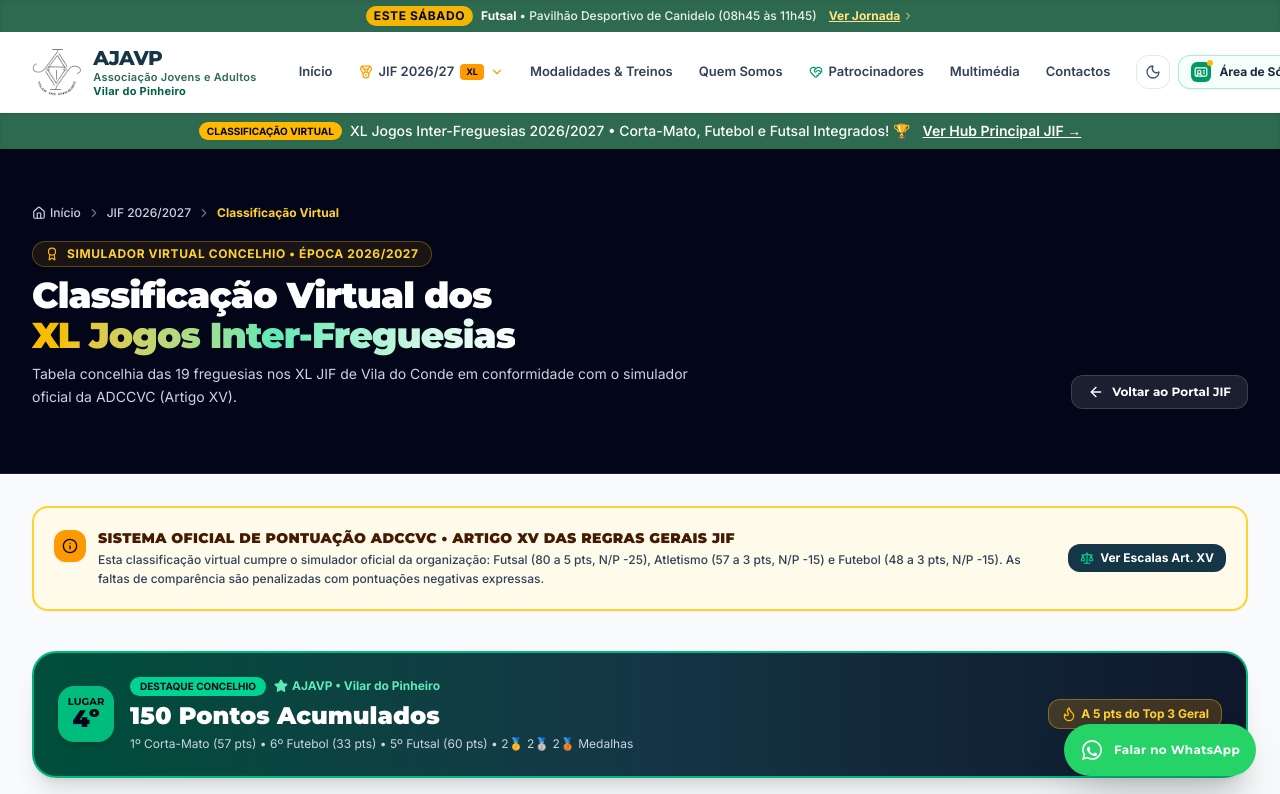
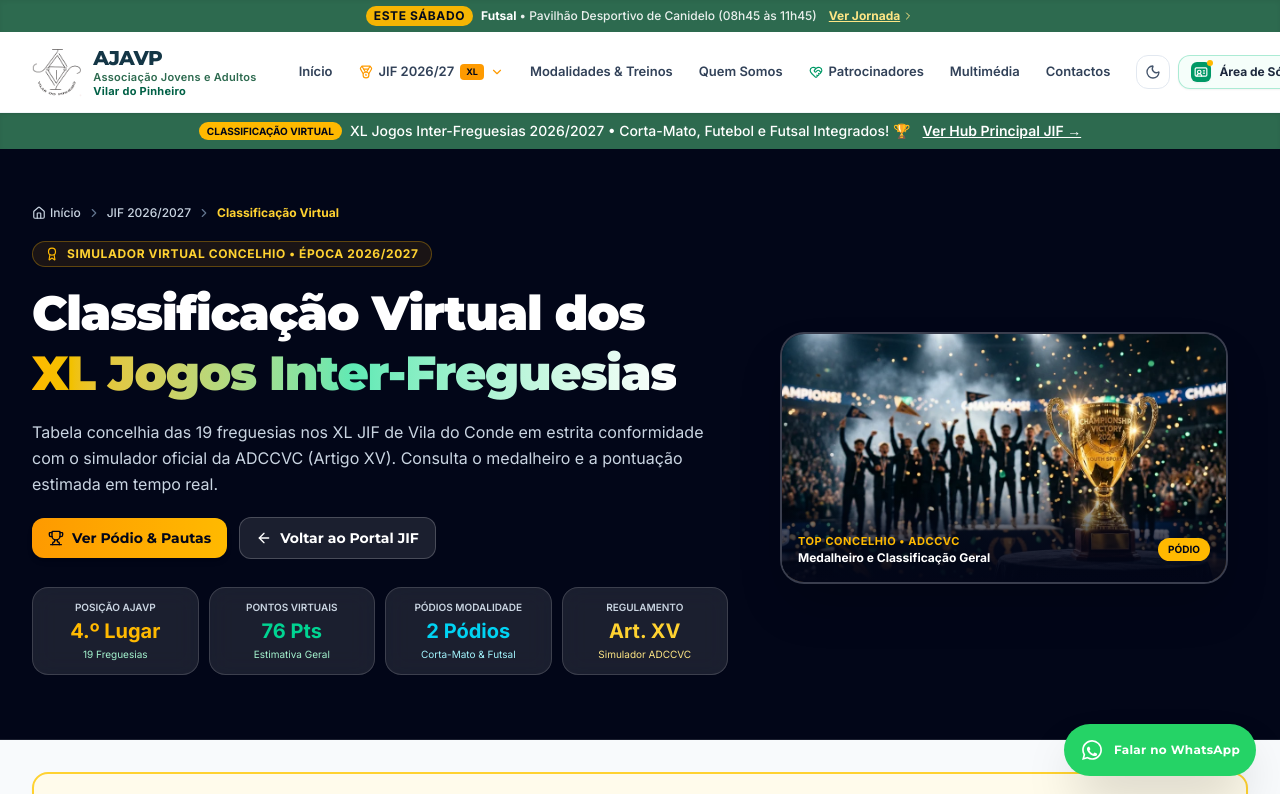
Before and after one commit to SirRugLessOnAverage/ajavp-site, a Next.js app: page /jif/classificacao in a window 1280 px wide. Shown: the top 794 px of the page. Built offline with nearby package versions, Linux system fonts and the light colour scheme.

Commit message:
feat(jif): integrar imagens de fusao nos hero banners do Portal JIF e Classificacao Virtual

```diff
--- a/app/jif/classificacao/page.tsx
+++ b/app/jif/classificacao/page.tsx
@@ -59,36 +59,102 @@ export default function JifClassificacaoPage() {
             className="mb-5"
           />
 
-          <div className="flex flex-col md:flex-row md:items-end justify-between gap-4">
-            <div className="space-y-2">
+          <div className="grid grid-cols-1 lg:grid-cols-12 gap-8 items-center">
+            {/* Coluna Esquerda: Textos, Ações e KPIs de Pódio */}
+            <div className="lg:col-span-7 space-y-4">
               <div className="inline-flex items-center gap-2 px-3 py-1 rounded-full bg-amber-500/10 border border-amber-400/30 text-amber-300 text-xs font-bold uppercase tracking-wider">
                 <Award className="w-3.5 h-3.5 text-amber-400" />
                 <span>Simulador Virtual Concelhio • Época 2026/2027</span>
               </div>
-              <h1 className="font-heading font-black text-2xl sm:text-4xl text-white tracking-tight">
+
+              <h1 className="font-heading font-black text-3xl sm:text-4xl lg:text-5xl text-white tracking-tight leading-tight">
                 Classificação Virtual dos <br />
                 <span className="text-transparent bg-clip-text bg-gradient-to-r from-amber-400 via-emerald-300 to-white">
                   XL Jogos Inter-Freguesias
                 </span>
               </h1>
-              <p className="text-xs sm:text-sm text-slate-300 max-w-2xl leading-relaxed">
-                Tabela concelhia das 19 freguesias nos XL JIF de Vila do Conde em conformidade com o simulador oficial da ADCCVC (Artigo XV).
+
+              <p className="text-sm sm:text-base text-slate-300 max-w-2xl leading-relaxed">
+                Tabela concelhia das 19 freguesias nos XL JIF de Vila do Conde em estrita conformidade com o simulador oficial da ADCCVC (Artigo XV). Consulta o medalheiro e a pontuação estimada em tempo real.
               </p>
+
+              {/* Botões de Ação */}
+              <div className="flex items-center gap-3 pt-1 flex-wrap">
+                <a
+                  href="#tabela-classificacao"
+                  className="inline-flex items-center gap-2 px-4 py-2.5 rounded-xl bg-gradient-to-r from-amber-500 to-amber-400 text-slate-950 font-heading font-bold text-xs sm:text-sm shadow-md hover:shadow-lg hover:scale-105 transition-all cursor-pointer"
+                >
+                  <Trophy className="w-4 h-4" />
+                  <span>Ver Pódio &amp; Pautas</span>
+                </a>
+
+                <Link
+                  href="/jif"
+                  className="inline-flex items-center gap-2 px-4 py-2.5 rounded-xl bg-white/10 hover:bg-white/15 text-white font-heading font-bold text-xs sm:text-sm border border-white/20 transition-colors cursor-pointer"
+                >
+                  <ArrowLeft className="w-4 h-4" />
+                  <span>Voltar ao Portal JIF</span>
+                </Link>
+              </div>
+
+              {/* Mini-KPIs no rodapé do Hero */}
+              <div className="grid grid-cols-2 sm:grid-cols-4 gap-2.5 pt-3">
+                <div className="p-3 rounded-2xl bg-white/10 dark:bg-slate-900/60 backdrop-blur-md text-center space-y-0.5 border border-white/15">
+                  <span className="text-[10px] text-slate-300 uppercase block font-semibold truncate">Posição AJAVP</span>
+                  <div className="text-lg sm:text-xl font-black text-amber-400">4.º Lugar</div>
+                  <span className="text-[10px] text-emerald-200 block truncate">19 Freguesias</span>
+                </div>
+                <div className="p-3 rounded-2xl bg-white/10 dark:bg-slate-900/60 backdrop-blur-md text-center space-y-0.5 border border-white/15">
+                  <span className="text-[10px] text-slate-300 uppercase block font-semibold truncate">Pontos Virtuais</span>
+                  <div className="text-lg sm:text-xl font-black text-emerald-400">76 Pts</div>
+                  <span className="text-[10px] text-emerald-200 block truncate">Estimativa Geral</span>
+                </div>
+                <div className="p-3 rounded-2xl bg-white/10 dark:bg-slate-900/60 backdrop-blur-md text-center space-y-0.5 border border-white/15">
+                  <span className="text-[10px] text-slate-300 uppercase block font-semibold truncate">Pódios Modalidade</span>
+                  <div className="text-lg sm:text-xl font-black text-cyan-400">2 Pódios</div>
+                  <span className="text-[10px] text-cyan-200 block truncate">Corta-Mato &amp; Futsal</span>
+                </div>
+                <div className="p-3 rounded-2xl bg-white/10 dark:bg-slate-900/60 backdrop-blur-md text-center space-y-0.5 border border-white/15">
+                  <span className="text-[10px] text-slate-300 uppercase block font-semibold truncate">Regulamento</span>
+                  <div className="text-lg sm:text-xl font-black text-amber-300">Art. XV</div>
+                  <span className="text-[10px] text-amber-200 block truncate">Simulador ADCCVC</span>
+                </div>
+              </div>
             </div>
 
-            <Link
-              href="/jif"
-              className="inline-flex items-center gap-2 px-4 py-2 rounded-xl bg-white/10 hover:bg-white/15 text-white font-heading font-bold text-xs border border-white/15 transition-colors self-start md:self-auto cursor-pointer"
-            >
-              <ArrowLeft className="w-4 h-4" />
-              <span>Voltar ao Portal JIF</span>
-            </Link>
+            {/* Coluna Direita: Imagem de Pódio e Troféu com Moldura */}
+            <div className="lg:col-span-5 flex justify-center">
+              <figure className="relative w-full max-w-sm sm:max-w-md rounded-3xl overflow-hidden shadow-2xl border-2 border-white/20 bg-slate-900/60 backdrop-blur-md group transform hover:scale-[1.01] transition-transform duration-300">
+                {/* eslint-disable-next-line @next/next/no-img-element */}
+                <img
+                  src="/assets/images/jif/hero-classificacao-jif.webp"
+                  alt="Troféu Concelhio e Pódio Oficial dos XL Jogos Inter-Freguesias"
+                  className="w-full h-auto object-cover max-h-[440px] sm:max-h-[480px]"
+                  loading="eager"
+                />
+                <div className="absolute inset-x-0 bottom-0 bg-gradient-to-t from-slate-950 via-slate-950/70 to-transparent p-4 pt-12">
+                  <div className="flex items-center justify-between">
+                    <div>
+                      <span className="text-[11px] font-black uppercase tracking-wider text-amber-400 block">
+                        Top Concelhio &bull; ADCCVC
+                      </span>
+                      <p className="text-xs font-bold text-white">
+                        Medalheiro e Classificação Geral
+                      </p>
+                    </div>
+                    <span className="px-2.5 py-1 rounded-full bg-amber-400 text-slate-950 font-black text-[10px] uppercase shadow-xs">
+                      Pódio
+                    </span>
+                  </div>
+                </div>
+              </figure>
+            </div>
           </div>
         </div>
       </section>
 
       {/* Main Container */}
-      <main className="max-w-7xl mx-auto px-4 sm:px-6 lg:px-8 py-8 space-y-10">
+      <main id="tabela-classificacao" className="max-w-7xl mx-auto px-4 sm:px-6 lg:px-8 py-8 space-y-10 scroll-mt-24">
         {/* Notice of Virtual Projection */}
         <div className="p-4 sm:p-5 rounded-2xl bg-amber-50 dark:bg-amber-950/40 border-2 border-amber-300 dark:border-amber-500/40 shadow-xs flex flex-col md:flex-row items-start md:items-center justify-between gap-4">
           <div className="flex items-start gap-3">
--- a/app/jif/page.tsx
+++ b/app/jif/page.tsx
@@ -58,8 +58,9 @@ export default function JifPage() {
             className="mb-5"
           />
 
-          <div className="grid grid-cols-1 lg:grid-cols-12 gap-8 items-start">
-            <div className="lg:col-span-8 space-y-4">
+          <div className="grid grid-cols-1 lg:grid-cols-12 gap-8 items-center">
+            {/* Coluna Esquerda: Textos, Ações e KPIs */}
+            <div className="lg:col-span-7 space-y-4">
               <div className="inline-flex items-center gap-2 px-3.5 py-1.5 rounded-full bg-amber-500/10 border border-amber-400/30 text-amber-300 text-xs font-bold uppercase tracking-wider">
                 <Medal className="w-4 h-4 text-amber-400" />
                 <span>XL Jogos Inter-Freguesias de Vila do Conde • 2026/2027</span>
@@ -96,33 +97,58 @@ export default function JifPage() {
                   <span>Inscrever Atleta na AJAVP</span>
                 </Link>
               </div>
+
+              {/* Mini-KPIs no rodapé do Hero */}
+              <div className="grid grid-cols-2 sm:grid-cols-4 gap-2.5 pt-3">
+                <div className="p-3 rounded-2xl bg-white/10 dark:bg-slate-900/60 backdrop-blur-md text-center space-y-0.5 border border-white/15">
+                  <span className="text-[10px] text-slate-300 uppercase block font-semibold truncate">Provas</span>
+                  <div className="text-lg sm:text-xl font-black text-amber-400">36</div>
+                  <span className="text-[10px] text-emerald-200 block truncate">Atletismo &amp; Pavilhão</span>
+                </div>
+                <div className="p-3 rounded-2xl bg-white/10 dark:bg-slate-900/60 backdrop-blur-md text-center space-y-0.5 border border-white/15">
+                  <span className="text-[10px] text-slate-300 uppercase block font-semibold truncate">Freguesias</span>
+                  <div className="text-lg sm:text-xl font-black text-emerald-400">19</div>
+                  <span className="text-[10px] text-emerald-200 block truncate">Concelho em Prova</span>
+                </div>
+                <div className="p-3 rounded-2xl bg-white/10 dark:bg-slate-900/60 backdrop-blur-md text-center space-y-0.5 border border-white/15">
+                  <span className="text-[10px] text-slate-300 uppercase block font-semibold truncate">Recintos GPS</span>
+                  <div className="text-lg sm:text-xl font-black text-cyan-400">12</div>
+                  <span className="text-[10px] text-cyan-200 block truncate">Waze &amp; Maps</span>
+                </div>
+                <div className="p-3 rounded-2xl bg-white/10 dark:bg-slate-900/60 backdrop-blur-md text-center space-y-0.5 border border-white/15">
+                  <span className="text-[10px] text-slate-300 uppercase block font-semibold truncate">Escalões</span>
+                  <div className="text-lg sm:text-xl font-black text-amber-300">4</div>
+                  <span className="text-[10px] text-amber-200 block truncate">Sub-7 ao Sub-13</span>
+                </div>
+              </div>
             </div>
 
-            {/* Key Metrics Stats */}
-            <div className="lg:col-span-4 grid grid-cols-2 gap-3">
-              <div className="p-4 rounded-2xl bg-white/5 border border-white/10 backdrop-blur-md space-y-1">
-                <div className="text-2xl sm:text-3xl font-heading font-black text-amber-400">36</div>
-                <div className="text-xs font-bold text-slate-200">Provas Oficiais</div>
-                <div className="text-[10px] text-slate-400">Atletismo a Futsal</div>
-              </div>
-
-              <div className="p-4 rounded-2xl bg-white/5 border border-white/10 backdrop-blur-md space-y-1">
-                <div className="text-2xl sm:text-3xl font-heading font-black text-emerald-400">19</div>
-                <div className="text-xs font-bold text-slate-200">Freguesias</div>
-                <div className="text-[10px] text-slate-400">Concelho em Prova</div>
-              </div>
-
-              <div className="p-4 rounded-2xl bg-white/5 border border-white/10 backdrop-blur-md space-y-1">
-                <div className="text-2xl sm:text-3xl font-heading font-black text-cyan-400">12</div>
-                <div className="text-xs font-bold text-slate-200">Recintos com GPS</div>
-                <div className="text-[10px] text-slate-400">Google Maps &amp; Waze</div>
-              </div>
-
-              <div className="p-4 rounded-2xl bg-white/5 border border-white/10 backdrop-blur-md space-y-1">
-                <div className="text-2xl sm:text-3xl font-heading font-black text-amber-300">4</div>
-                <div className="text-xs font-bold text-slate-200">Escalões AJAVP</div>
-                <div className="text-[10px] text-slate-400">Sub-7, 9, 11 e 13</div>
-              </div>
+            {/* Coluna Direita: Imagem Oficial com Moldura e Badge */}
+            <div className="lg:col-span-5 flex justify-center">
+              <figure className="relative w-full max-w-sm sm:max-w-md rounded-3xl overflow-hidden shadow-2xl border-2 border-white/20 bg-slate-900/60 backdrop-blur-md group transform hover:scale-[1.01] transition-transform duration-300">
+                {/* eslint-disable-next-line @next/next/no-img-element */}
+                <img
+                  src="/assets/images/jif/hero-portal-jif.webp"
+                  alt="Delegação Oficial da AJAVP nos XL Jogos Inter-Freguesias"
+                  className="w-full h-auto object-cover max-h-[440px] sm:max-h-[480px]"
+                  loading="eager"
+                />
+                <div className="absolute inset-x-0 bottom-0 bg-gradient-to-t from-slate-950 via-slate-950/70 to-transparent p-4 pt-12">
+                  <div className="flex items-center justify-between">
+                    <div>
+                      <span className="text-[11px] font-black uppercase tracking-wider text-amber-400 block">
+                        Delegação Oficial &bull; AJAVP
+                      </span>
+                      <p className="text-xs font-bold text-white">
+                        Vilar do Pinheiro nos XL Jogos Concelhios
+                      </p>
+                    </div>
+                    <span className="px-2.5 py-1 rounded-full bg-emerald-500 text-slate-950 font-black text-[10px] uppercase shadow-xs">
+                      Oficial
+                    </span>
+                  </div>
+                </div>
+              </figure>
             </div>
           </div>
         </div>
```
Also changed, not shown: public/assets/images/jif/hero-classificacao-jif.webp (added), public/assets/images/jif/hero-portal-jif.webp (added).
